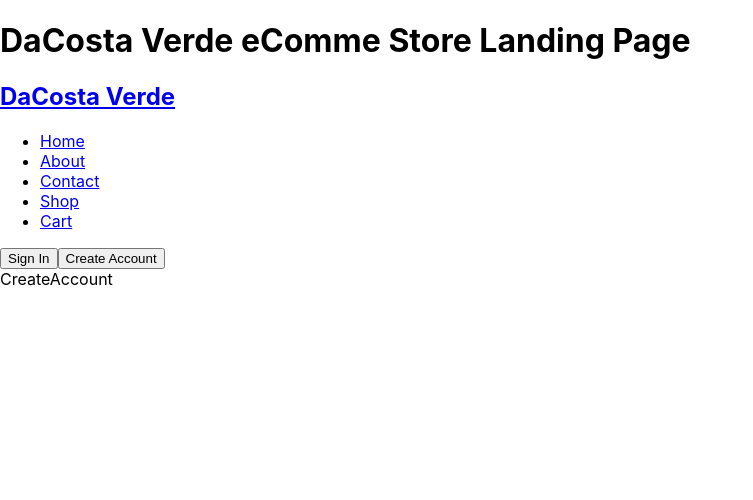
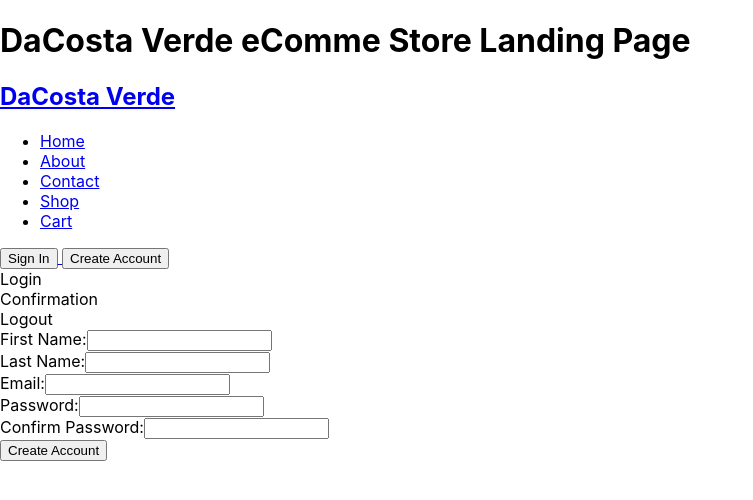
Before and after one commit to droverj/dacosta-verde, a React (Create React App) app: page /register in a window 1280 px wide. Shown: the top 500 px of the page, without its empty margins (0-753 px from the left). Built offline with nearby package versions, Linux system fonts and the light colour scheme; the HTML template or start-up script is replaced by a standard one.

Commit message:
Add form to create a new user

```diff
--- a/src/components/common/CreateAccount.js
+++ b/src/components/common/CreateAccount.js
@@ -1,9 +1,89 @@
-import React from 'react'
+import React, { useState } from 'react'
+import { getAuth, createUserWithEmailAndPassword } from 'firebase/auth'
+import { collection, addDoc } from 'firebase/firestore'
+import { db } from '../../firebase-configs/firebase-config'
 
 const CreateAccount = () => {
+  const [firstName, setFirstName] = useState('');
+  const [lastName, setLastName] = useState('');
+  const [email, setEmail] = useState('');
+  const [password, setPassword] = useState('');
+  const [confirmPassword, setConfirmPassword] = useState('');
+  const [errorMessage, setErrorMessage] = useState('');
+
+  const handleSignUp = async (e) => {
+    e.preventDefault();
+
+    // Perform password validation
+    if (password !== confirmPassword) {
+      alert("Passwords don't match");
+      return;
+    }
+
+    try {
+      // Create user in Firebase Authentication
+      const auth = getAuth();
+      const userCredential = await createUserWithEmailAndPassword(auth, email, password);
+
+      // Add user to Firestore with role "user"
+      const usersCollection = collection(db, 'users');
+      await addDoc(usersCollection, {
+        uid: userCredential.user.uid,
+        firstName,
+        lastName,
+        email,
+        roles: ['user'], // Assign "user" role to the user
+      });
+
+      // Reset form fields
+      setFirstName('');
+      setLastName('');
+      setEmail('');
+      setPassword('');
+      setConfirmPassword('');
+
+      console.log('User created:', userCredential.user.uid);
+    } catch (error) {
+      console.error('Error creating user: ', error.message);
+      setErrorMessage(error.message);
+    }
+  };
+
   return (
-    <div>CreateAccount</div>
-  )
-}
+    <form onSubmit={handleSignUp}>
+      {errorMessage && <div> {errorMessage} </div>}
+      <label>
+        First Name:
+        <input type="text" value={firstName} onChange={(e) => setFirstName(e.target.value)} />
+      </label>
+      <br />
+      <label>
+        Last Name:
+        <input type="text" value={lastName} onChange={(e) => setLastName(e.target.value)} />
+      </label>
+      <br />
+      <label>
+        Email:
+        <input type="email" value={email} onChange={(e) => setEmail(e.target.value)} />
+      </label>
+      <br />
+      <label>
+        Password:
+        <input type="password" value={password} onChange={(e) => setPassword(e.target.value)} />
+      </label>
+      <br />
+      <label>
+        Confirm Password:
+        <input
+          type="password"
+          value={confirmPassword}
+          onChange={(e) => setConfirmPassword(e.target.value)}
+        />
+      </label>
+      <br />
+      <button type="submit">Create Account</button>
+    </form>
+  );
+};
 
-export default CreateAccount
+export default CreateAccount;
--- a/src/components/common/Navbar.js
+++ b/src/components/common/Navbar.js
@@ -2,6 +2,8 @@ import React from 'react'
 import { Link } from 'react-router-dom'
 import Confirmation from './Confirmation'
 import CreateAccount from './CreateAccount'
+import Login from './Login'
+import Logout from './Logout'
 
 const Navbar = () => {
   return (
@@ -28,8 +30,13 @@ const Navbar = () => {
           </li>
         </ul>
         <button>Sign In</button>
-        <button>Create Account</button>
+       <Link to="/register"> <button>Create Account</button></Link>
       </nav>
+
+      <Login />
+
+      <Confirmation />
+      <Logout />
     </div>
   )
 }
```
